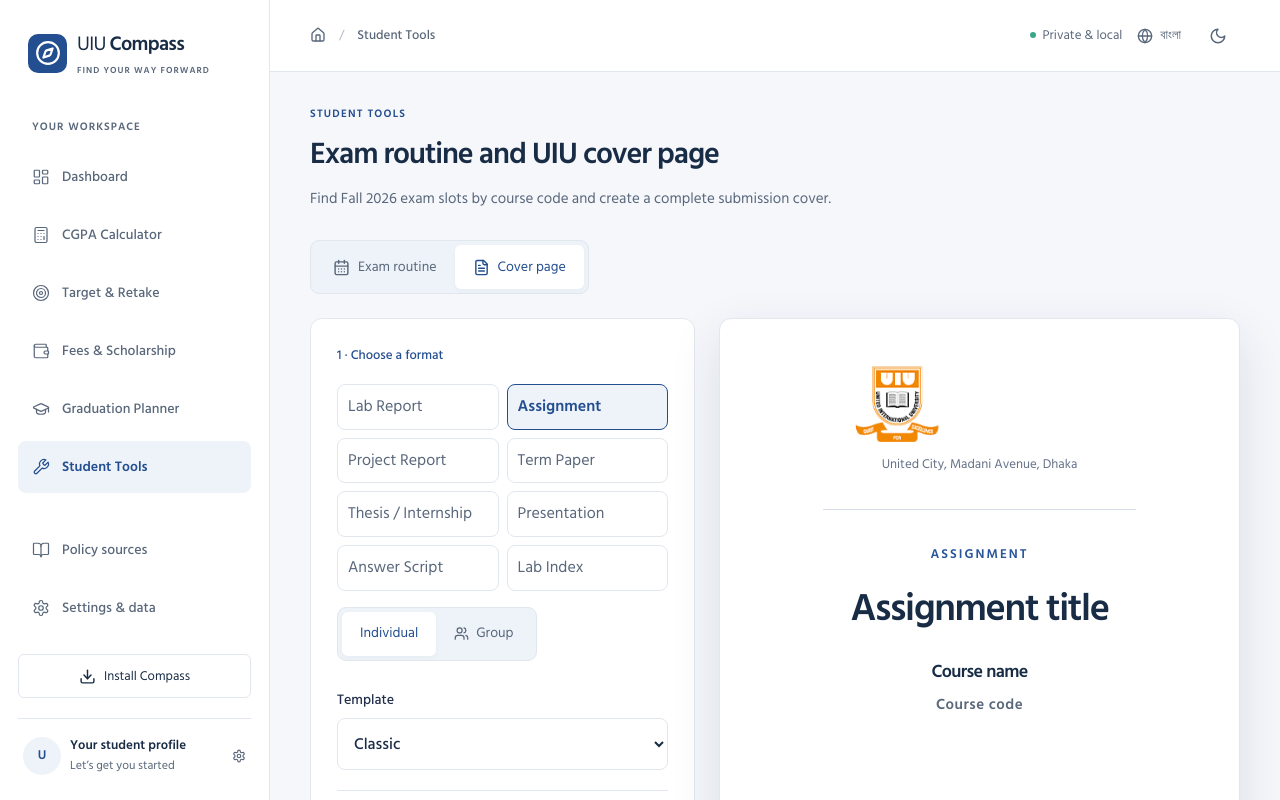
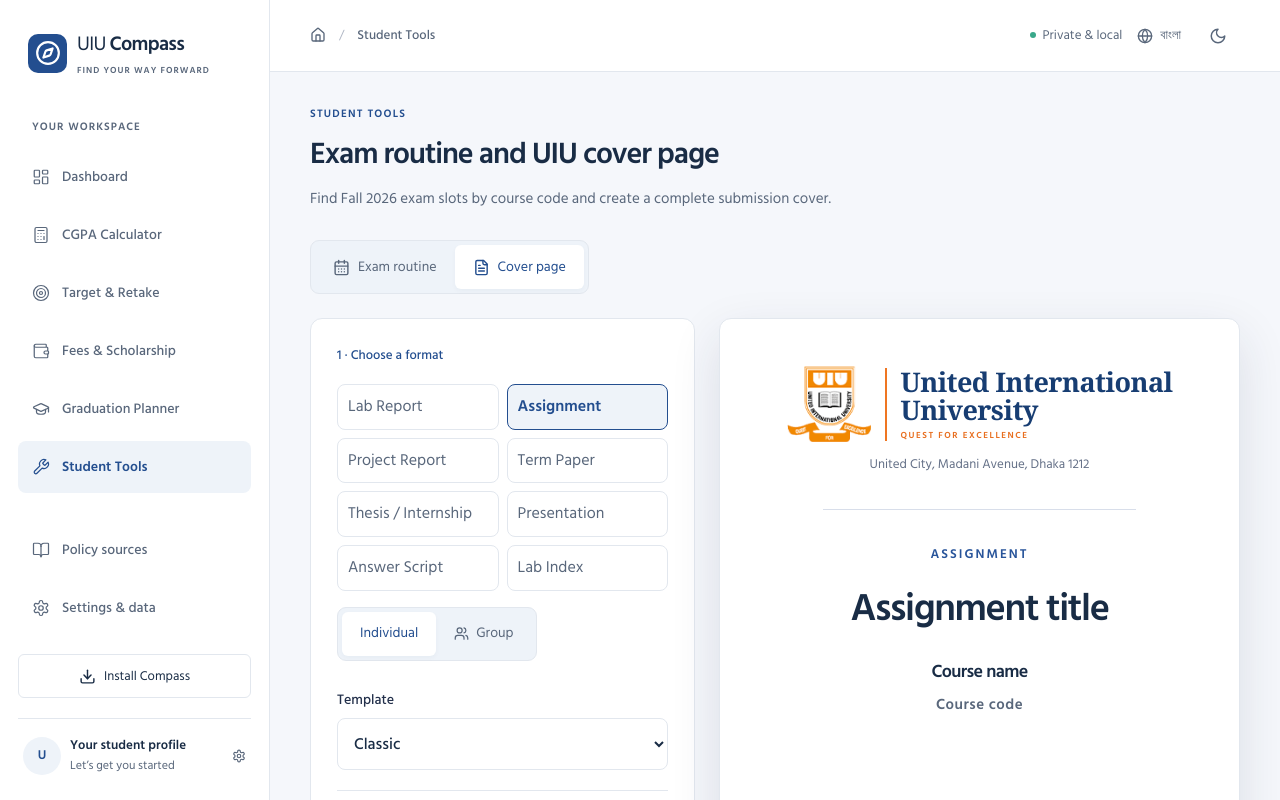
Before and after one commit to MSHLIKHON/uiu-compass, a React (Vite) app: page /tools in a window 1280 px wide. Both pictures are taken after a click on the button "Cover page". Shown: the top 800 px of the page. Built offline with nearby package versions, Linux system fonts and the light colour scheme.

Commit message:
Perfect UIU cover branding alignment

```diff
--- a/src/domain/coverExport.ts
+++ b/src/domain/coverExport.ts
@@ -1,11 +1,16 @@
 import {
   AlignmentType,
+  BorderStyle,
   Document,
   HeadingLevel,
   ImageRun,
   Packer,
   Paragraph,
+  Table,
+  TableCell,
+  TableRow,
   TextRun,
+  WidthType,
 } from "docx";
 import { PDFDocument, StandardFonts, rgb } from "pdf-lib";
 
@@ -64,13 +69,82 @@
       {
         properties: {},
         children: [
-          new Paragraph({
+          new Table({
             alignment: AlignmentType.CENTER,
-            children: [
-              new ImageRun({
-                data: logo,
-                type: "png",
-                transformation: { width: 230, height: 70 },
+            width: { size: 72, type: WidthType.PERCENTAGE },
+            borders: {
+              top: { style: BorderStyle.NONE, size: 0, color: "FFFFFF" },
+              bottom: { style: BorderStyle.NONE, size: 0, color: "FFFFFF" },
+              left: { style: BorderStyle.NONE, size: 0, color: "FFFFFF" },
+              right: { style: BorderStyle.NONE, size: 0, color: "FFFFFF" },
+              insideHorizontal: {
+                style: BorderStyle.NONE,
+                size: 0,
+                color: "FFFFFF",
+              },
+              insideVertical: {
+                style: BorderStyle.SINGLE,
+                size: 8,
+                color: "E87524",
+              },
+            },
+            rows: [
+              new TableRow({
+                children: [
+                  new TableCell({
+                    width: { size: 33, type: WidthType.PERCENTAGE },
+                    children: [
+                      new Paragraph({
+                        alignment: AlignmentType.RIGHT,
+                        children: [
+                          new ImageRun({
+                            data: logo,
+                            type: "png",
+                            transformation: { width: 120, height: 36 },
+                          }),
+                        ],
+                      }),
+                    ],
+                  }),
+                  new TableCell({
+                    width: { size: 67, type: WidthType.PERCENTAGE },
+                    children: [
+                      new Paragraph({
+                        spacing: { after: 0 },
+                        children: [
+                          new TextRun({
+                            text: "UNITED INTERNATIONAL",
+                            bold: true,
+                            color: "173D72",
+                            size: 30,
+                          }),
+                        ],
+                      }),
+                      new Paragraph({
+                        spacing: { before: 0, after: 0 },
+                        children: [
+                          new TextRun({
+                            text: "UNIVERSITY",
+                            bold: true,
+                            color: "173D72",
+                            size: 30,
+                          }),
+                        ],
+                      }),
+                      new Paragraph({
+                        spacing: { before: 40 },
+                        children: [
+                          new TextRun({
+                            text: "QUEST FOR EXCELLENCE",
+                            bold: true,
+                            color: "E87524",
+                            size: 14,
+                          }),
+                        ],
+                      }),
+                    ],
+                  }),
+                ],
               }),
             ],
           }),
@@ -171,10 +245,37 @@
       color,
     });
   };
-  page.drawImage(logo, { x: 177, y: 716, width: 241, height: 73 });
+  page.drawImage(logo, { x: 112, y: 730, width: 132, height: 40 });
+  page.drawLine({
+    start: { x: 176, y: 726 },
+    end: { x: 176, y: 776 },
+    thickness: 1.5,
+    color: orange,
+  });
+  page.drawText("UNITED INTERNATIONAL", {
+    x: 191,
+    y: 757,
+    size: 15,
+    font: bold,
+    color: blue,
+  });
+  page.drawText("UNIVERSITY", {
+    x: 191,
+    y: 738,
+    size: 15,
+    font: bold,
+    color: blue,
+  });
+  page.drawText("QUEST FOR EXCELLENCE", {
+    x: 191,
+    y: 723,
+    size: 7,
+    font: bold,
+    color: orange,
+  });
   centered(
-    "United City, Madani Avenue, Dhaka",
-    690,
+    "United City, Madani Avenue, Dhaka 1212",
+    700,
     10,
     regular,
     rgb(0.35, 0.39, 0.46),
--- a/src/pages/StudentTools.tsx
+++ b/src/pages/StudentTools.tsx
@@ -705,12 +705,22 @@
             className={`cover-preview cover-${cover.template.toLowerCase()}`}
             aria-label="Cover page preview"
           >
-            <img
-              className="uiu-cover-logo"
-              src={`${import.meta.env.BASE_URL}assets/uiu-logo.png`}
-              alt="United International University"
-            />
-            <span>United City, Madani Avenue, Dhaka</span>
+            <div className="cover-brand-lockup">
+              <span className="uiu-logo-crop" aria-hidden="true">
+                <img
+                  src={`${import.meta.env.BASE_URL}assets/uiu-logo.png`}
+                  alt=""
+                />
+              </span>
+              <div className="cover-wordmark">
+                <strong>United International</strong>
+                <strong>University</strong>
+                <span>Quest for Excellence</span>
+              </div>
+            </div>
+            <span className="cover-address">
+              United City, Madani Avenue, Dhaka 1212
+            </span>
             <div className="cover-rule" />
             <small>{cover.type.toUpperCase()}</small>
             <h1>{cover.title || `${cover.type} title`}</h1>
--- a/src/refinement.css
+++ b/src/refinement.css
@@ -554,11 +554,59 @@
   box-shadow: 0 18px 50px rgba(30, 45, 75, 0.12);
   text-align: center;
 }
-.uiu-cover-logo {
-  width: min(250px, 66%);
-  height: auto;
-  margin-bottom: 12px;
-  object-fit: contain;
+.cover-brand-lockup {
+  display: flex;
+  align-items: center;
+  justify-content: center;
+  gap: 14px;
+  width: min(100%, 410px);
+  margin: 0 auto 12px;
+  text-align: left;
+}
+.uiu-logo-crop {
+  position: relative;
+  flex: 0 0 84px;
+  width: 84px;
+  height: 76px;
+  overflow: hidden;
+}
+.uiu-logo-crop img {
+  position: absolute;
+  top: 0;
+  left: 0;
+  width: 252px;
+  height: 76px;
+  max-width: none;
+  object-fit: fill;
+}
+.cover-wordmark {
+  display: flex;
+  flex-direction: column;
+  min-width: 0;
+  padding-left: 14px;
+  border-left: 2px solid #ef7622;
+  color: #173d72;
+  line-height: 1.05;
+}
+.cover-wordmark strong {
+  font-family: Georgia, "Times New Roman", serif;
+  font-size: clamp(18px, 2.2vw, 27px);
+  font-weight: 700;
+  letter-spacing: -0.02em;
+  white-space: nowrap;
+}
+.cover-wordmark span {
+  margin-top: 7px;
+  color: #e86f20;
+  font-size: 9px;
+  font-weight: 700;
+  letter-spacing: 1.5px;
+  text-transform: uppercase;
+}
+.cover-address {
+  display: block;
+  width: 100%;
+  text-align: center;
 }
 .cover-preview > p {
   margin: 2px 0;
```
